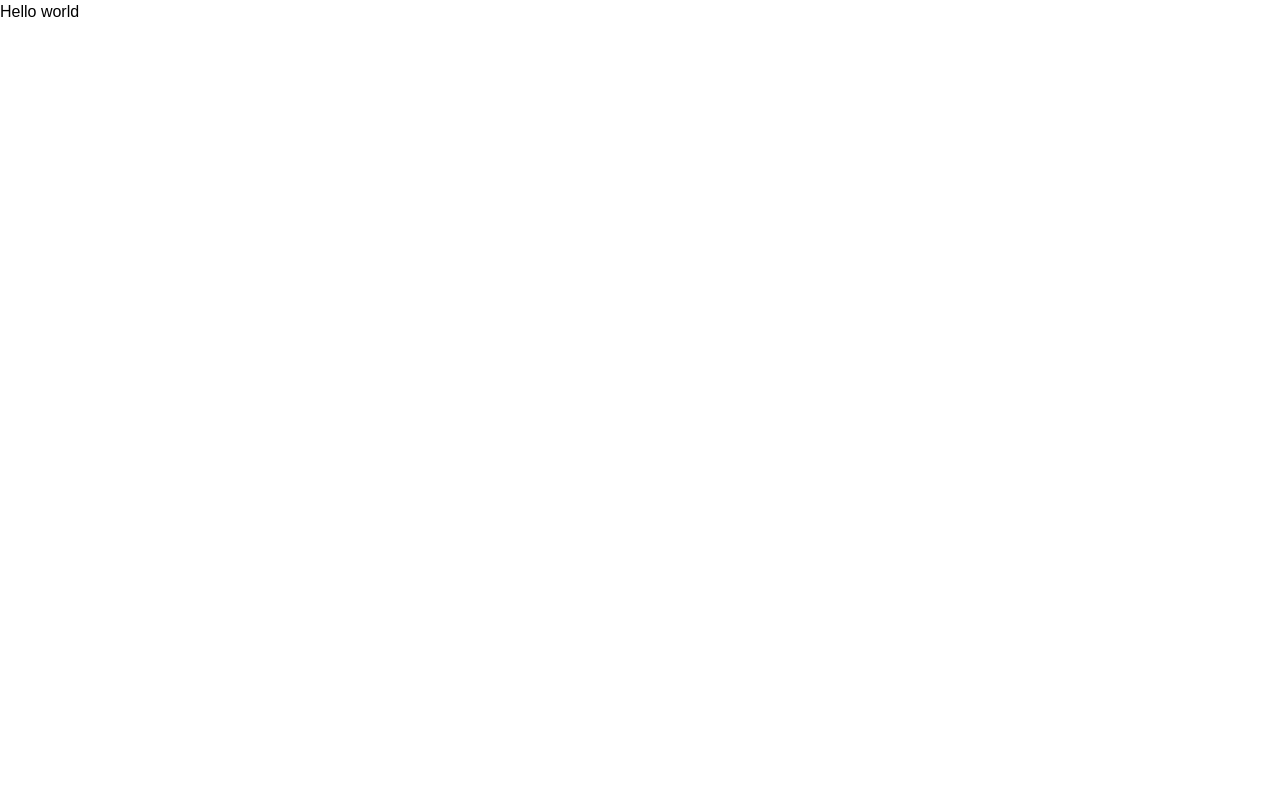
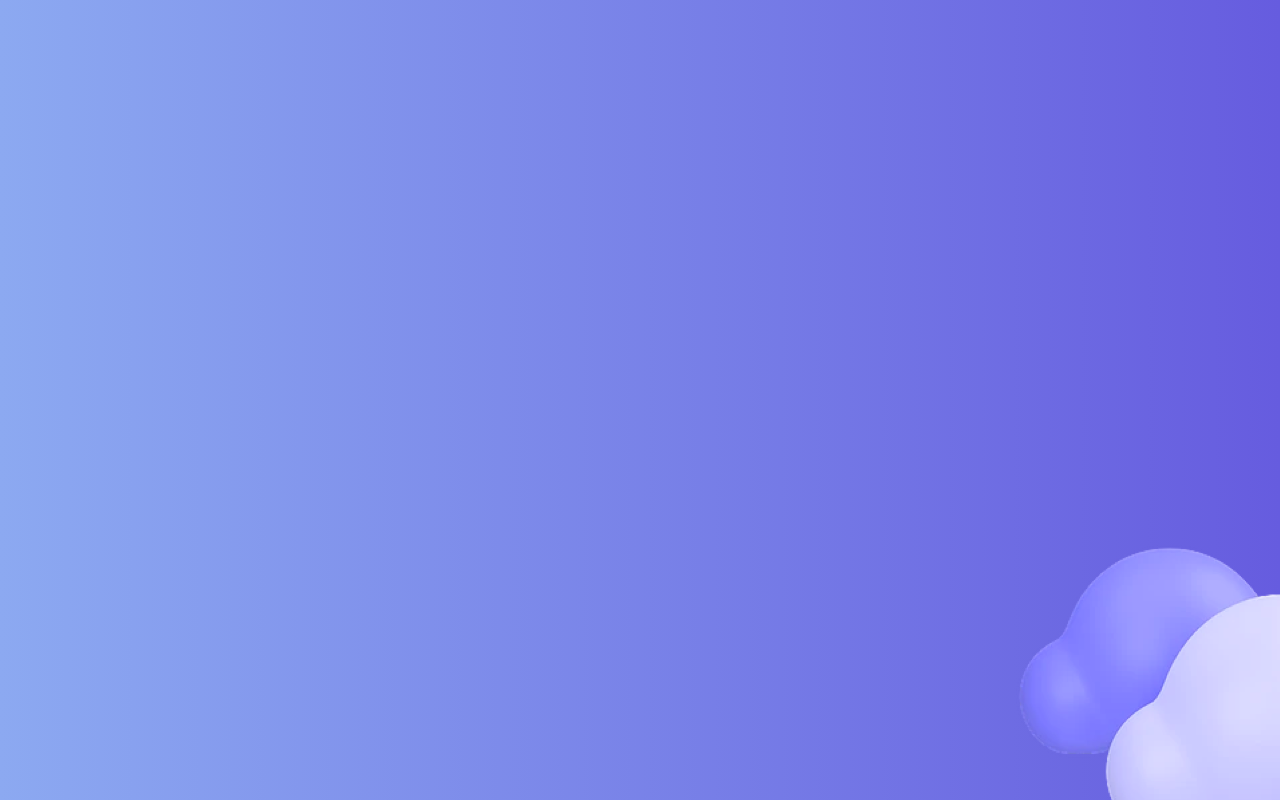
Before and after one commit to xiaobao26/Weather-APP, a React (Create React App) app in the folder weather-app/: page / in a window 1280 px wide. Built offline with nearby package versions, Linux system fonts and the light colour scheme.

Commit message:
feat: add Background component with gradient color, absolute image position

```diff
--- a/weather-app/src/App.js
+++ b/weather-app/src/App.js
@@ -1,10 +1,9 @@
 import './App.css';
+import {Background } from './components/Background/Background'
 
 function App() {
   return (
-    <div>
-      Hello world
-    </div>
+    <Background />
   );
 }
 
--- a/weather-app/src/components/Background/Background.jsx
+++ b/weather-app/src/components/Background/Background.jsx
@@ -0,0 +1,11 @@
+import React from 'react';
+import cloud  from '../../assets/background.png'
+
+export const Background = ({ children }) => {
+    return (
+        <div className='h-screen w-screen relative bg-gradient-to-r from-sky to-floor'>
+            <img className='absolute right-0 bottom-0' src={cloud} alt="#" />
+            {children}
+        </div>
+    )
+}
--- a/weather-app/tailwind.config.js
+++ b/weather-app/tailwind.config.js
@@ -5,7 +5,12 @@ module.exports = {
     fontFamily: {
       'alimama': ['AlimamaFangYuanTiVF-Square', 'sans-serif'],
     },
-    extend: {},
+    extend: {
+      colors: {
+        'sky': '#8CA9F1',
+        'floor': '#665CDF',
+      }
+    },
   },
   plugins: [],
 }
```
